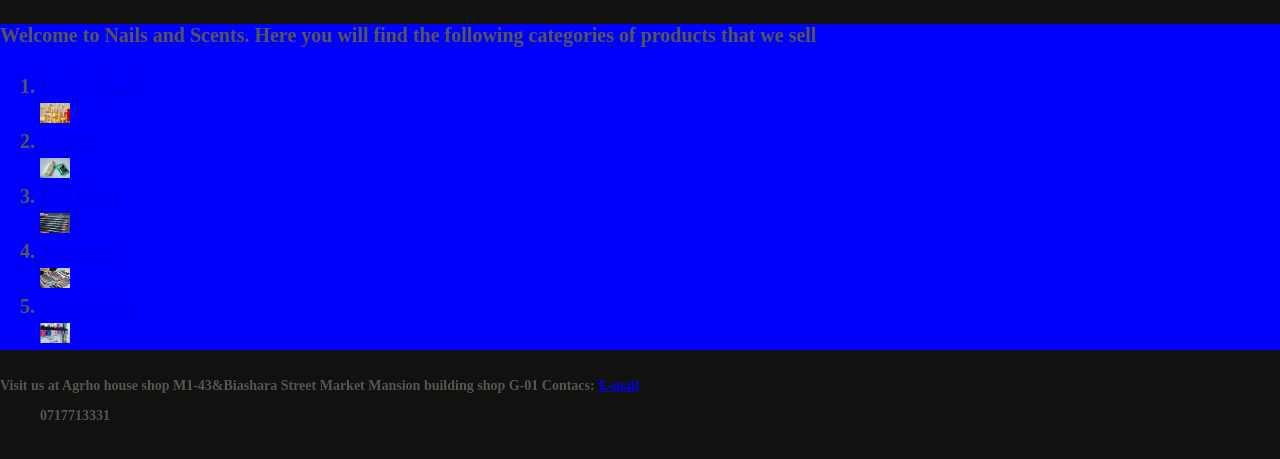
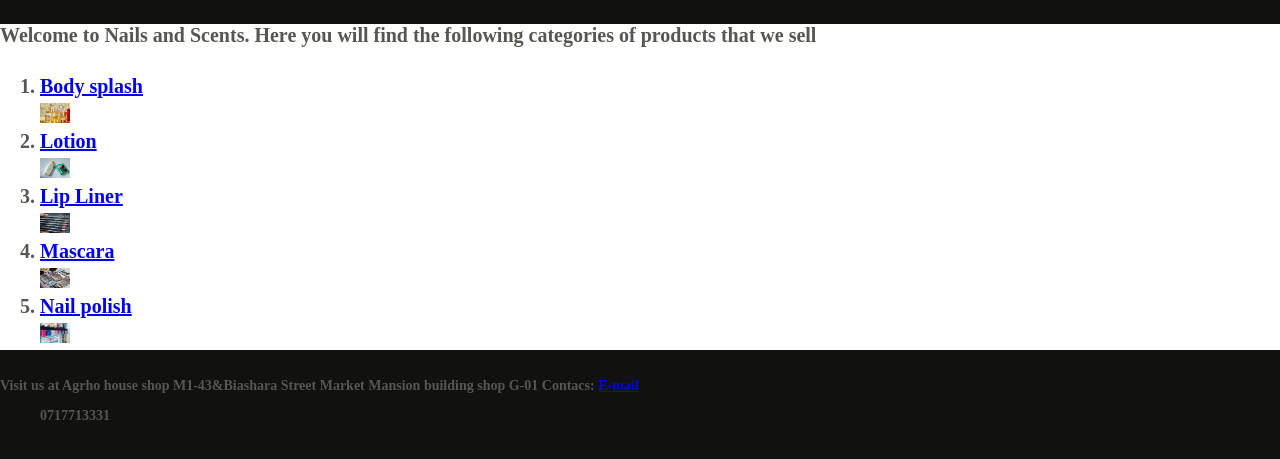
Before and after one commit to Njoroge1980/Nails-Scents, a plain HTML site: page index.html in a window 1280 px wide. Shown: the part 77-536 px from the top of the page. Drawn offline with Linux system fonts and the light colour scheme.

Commit message:
change container color to white

```diff
--- a/css/styles.css
+++ b/css/styles.css
@@ -1,9 +1,10 @@
 .container {
+  width: auto;
   margin-left: 30;
   margin-right: 30;
   margin-top: 30;
   margin-bottom: 30;
-  background-color: blue
+  background-color: white;
 
 }
 
@@ -19,9 +20,9 @@ h1.title {
   font-weight: bold;
   text-align: center;
   text-decoration: underline;
-  font
 
 }
+
 p {
   font-family: serif;
   font-style: normal;
```
Also changed, not shown: 7 other files.
